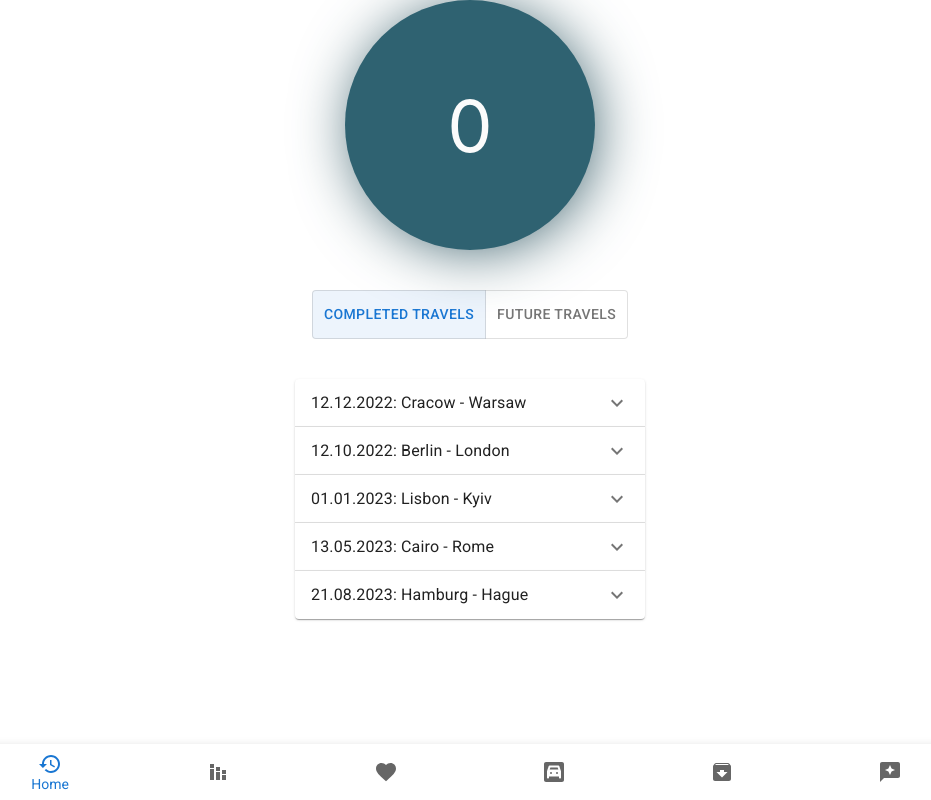
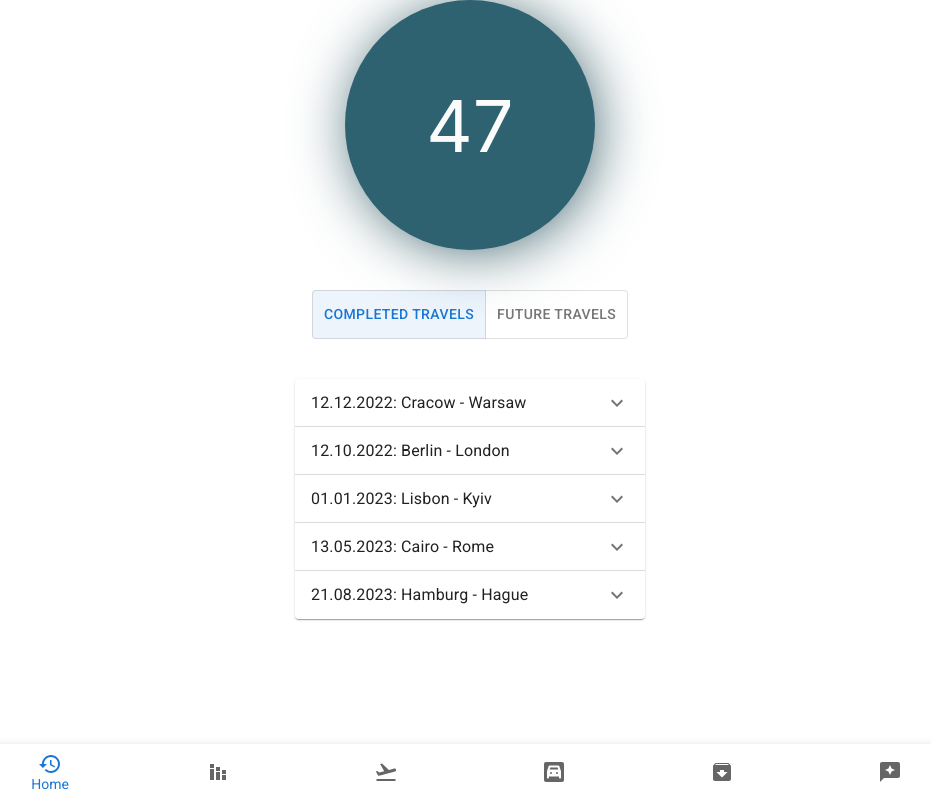
Before and after one commit to polszewsky/no-such-app, a React (Create React App) app: page /travel in a window 1280 px wide. Shown: the whole page, without its empty margins (170-1101 px from the left). Built offline with nearby package versions, Linux system fonts and the light colour scheme.

Commit message:
Travels icon change

```diff
--- a/src/App.js
+++ b/src/App.js
@@ -11,7 +11,6 @@ import {
 import React from "react";
 import {
   Archive,
-  Favorite,
   Garage,
   Restore,
   Reviews,
@@ -22,6 +21,7 @@ import RewardsRouter from "./pages/rewards/RewardsRouter";
 import CommunityRouter from "./pages/community/CommunityRouter";
 import StatisticRouter from "./pages/statistics/StatisticRouter";
 import VehiclesPage from "./pages/vehicles/VehiclesPage";
+import FlightTakeoffIcon from '@mui/icons-material/FlightTakeoff';
 
 /**
  * This should be our main page where we login and create router for whole app
@@ -81,8 +81,8 @@ export default function App() {
           <BottomNavigationAction
             component={Link}
             to="/travel"
-            label="Favorites"
-            icon={<Favorite />}
+            label="Travels"
+            icon={<FlightTakeoffIcon />}
           />
 
           <BottomNavigationAction
--- a/src/pages/travel/TravelPage.js
+++ b/src/pages/travel/TravelPage.js
@@ -18,7 +18,7 @@ export default function TravelPage() {
   };
 
   return <Grid container spacing={5} direction="column" alignItems="center" justifyContent="center">
-        <PointsIndex/>
+        <PointsIndex points="47"/>
         <Grid item>
           <ToggleButtonGroup
             color="primary"
```
